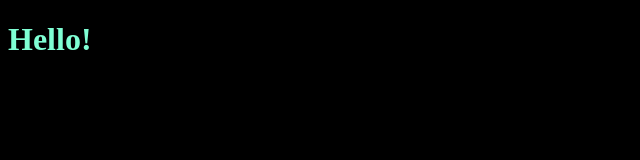
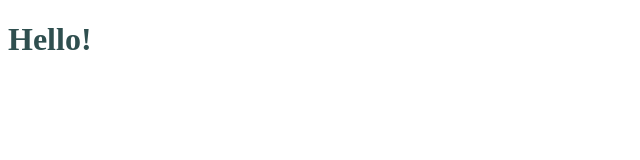
Before and after one commit to echoeoe/converter, a plain HTML site: page index.html in a window 1280 px wide. Shown: the whole page, without its empty margins (0-640 px from the left). Drawn offline with Linux system fonts and the light colour scheme.

Commit message:
Update index.html

```diff
--- a/index.html
+++ b/index.html
@@ -4,9 +4,9 @@
 <head>
 <meta name="viewport" content="width=device-width, initial-scale=1.0">
 <style>
-body {background-color: black;}
-h1   {color: aquamarine;}
-p    {color: aquamarine;}
+body {background-color: white;}
+h1   {color: darkslategrey;}
+p    {color: darkslategrey;}
 </style>
 </head>
 
```
